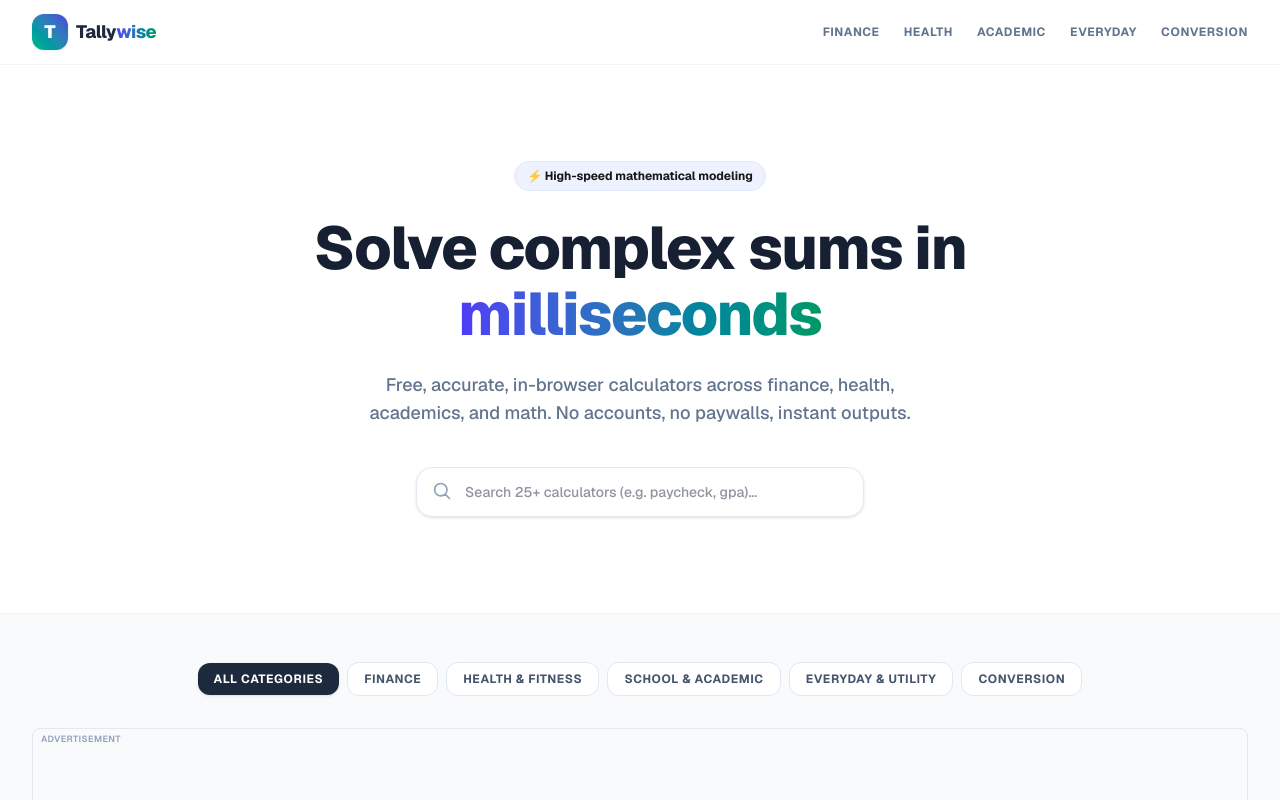
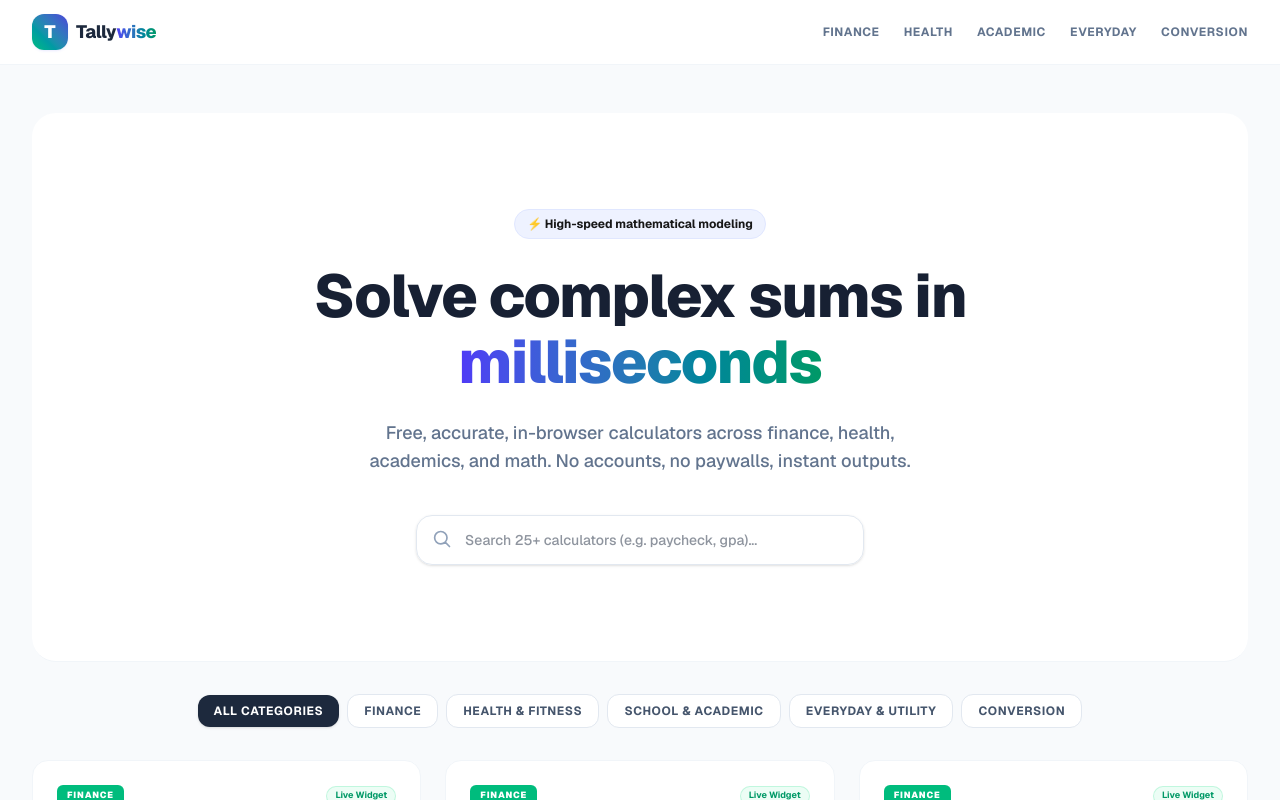
Before and after one commit to themaroonmania-gif/tallywise, a Next.js app: page / in a window 1280 px wide. Shown: the top 800 px of the page. Built offline with nearby package versions, Linux system fonts and the light colour scheme.

Commit message:
convert hub ads to side columns

```diff
--- a/src/app/[category]/page.tsx
+++ b/src/app/[category]/page.tsx
@@ -72,7 +72,14 @@ export default async function CategoryPage({ params }: CategoryPageProps) {
       <Header />
 
       <main className="flex-1 bg-slate-50 py-12">
-        <div className="mx-auto max-w-7xl px-4 sm:px-6 lg:px-8 space-y-12">
+        <div className="mx-auto max-w-[1560px] px-4 sm:px-6 lg:px-8">
+          <div className="grid gap-8 2xl:grid-cols-[160px_minmax(0,1fr)_160px] 2xl:items-start">
+            <aside className="hidden 2xl:block">
+              <AdSlot id={`category-${catKey}-left`} type="sidebar" className="my-0 shadow-xl shadow-slate-200/60" />
+            </aside>
+
+            <div className="min-w-0">
+              <div className="space-y-12">
                 {/* Category Hero banner */}
                 <div className="bg-white border border-slate-100 rounded-3xl p-8 md:p-12 shadow-sm space-y-4">
                   <span className={`text-[10px] font-black uppercase tracking-widest px-3 py-1.5 rounded-lg ${getCategoryColor(catKey)}`}>
@@ -85,8 +92,6 @@ export default async function CategoryPage({ params }: CategoryPageProps) {
                     {categoryInfo.description} Browse our selection of verified calculator tools below.
                   </p>
                 </div>
-
-          <AdSlot id={`category-${catKey}-mid`} type="rectangle" />
 
                 {/* Calculator Grid */}
                 <div className="grid grid-cols-1 sm:grid-cols-2 lg:grid-cols-3 gap-6">
@@ -142,6 +147,13 @@ export default async function CategoryPage({ params }: CategoryPageProps) {
                   })}
                 </div>
               </div>
+            </div>
+
+            <aside className="hidden 2xl:block">
+              <AdSlot id={`category-${catKey}-right`} type="sidebar" className="my-0 shadow-xl shadow-slate-200/60" />
+            </aside>
+          </div>
+        </div>
       </main>
 
       <Footer />
--- a/src/app/page.tsx
+++ b/src/app/page.tsx
@@ -31,9 +31,15 @@ export default function Home() {
     <>
       <Header />
 
-      <main className="flex-1 bg-slate-50">
-        {/* Hero Section */}
-        <section className="bg-white border-b border-slate-100 py-16 md:py-24">
+      <main className="flex-1 bg-slate-50 py-12">
+        <div className="mx-auto max-w-[1560px] px-4 sm:px-6 lg:px-8">
+          <div className="grid gap-8 2xl:grid-cols-[160px_minmax(0,1fr)_160px] 2xl:items-start">
+            <aside className="hidden 2xl:block">
+              <AdSlot id="home-left" type="sidebar" className="my-0 shadow-xl shadow-slate-200/60" />
+            </aside>
+
+            <div className="min-w-0 space-y-8">
+              <section className="bg-white border-b border-slate-100 py-16 md:py-24 rounded-3xl">
                 <div className="mx-auto max-w-7xl px-4 sm:px-6 lg:px-8 text-center space-y-6">
                   <div className="inline-flex items-center gap-1.5 px-3 py-1.5 rounded-full bg-indigo-50 border border-indigo-100 text-indigo-750 font-bold text-xs">
                     ⚡ High-speed mathematical modeling
@@ -50,7 +56,6 @@ export default function Home() {
                     Free, accurate, in-browser calculators across finance, health, academics, and math. No accounts, no paywalls, instant outputs.
                   </p>
 
-            {/* Search Input */}
                   <div className="max-w-md mx-auto relative pt-4">
                     <input
                       type="text"
@@ -73,8 +78,7 @@ export default function Home() {
                 </div>
               </section>
 
-        {/* Category Filters Hub */}
-        <section className="mx-auto max-w-7xl px-4 sm:px-6 lg:px-8 py-12 space-y-8">
+              <section className="space-y-8">
                 <div className="flex flex-wrap items-center justify-center gap-2">
                   <button
                     onClick={() => setActiveCategory('all')}
@@ -101,9 +105,6 @@ export default function Home() {
                   ))}
                 </div>
 
-          <AdSlot id="home-mid" type="rectangle" />
-
-          {/* Calculator Grid */}
                 <div className="grid grid-cols-1 sm:grid-cols-2 lg:grid-cols-3 gap-6">
                   {filteredCalculators.map((calc) => {
                     const isInteractive = true;
@@ -163,6 +164,13 @@ export default function Home() {
                   )}
                 </div>
               </section>
+            </div>
+
+            <aside className="hidden 2xl:block">
+              <AdSlot id="home-right" type="sidebar" className="my-0 shadow-xl shadow-slate-200/60" />
+            </aside>
+          </div>
+        </div>
       </main>
 
       <Footer />
```
Lines whose indentation alone changed are shown as unchanged.
